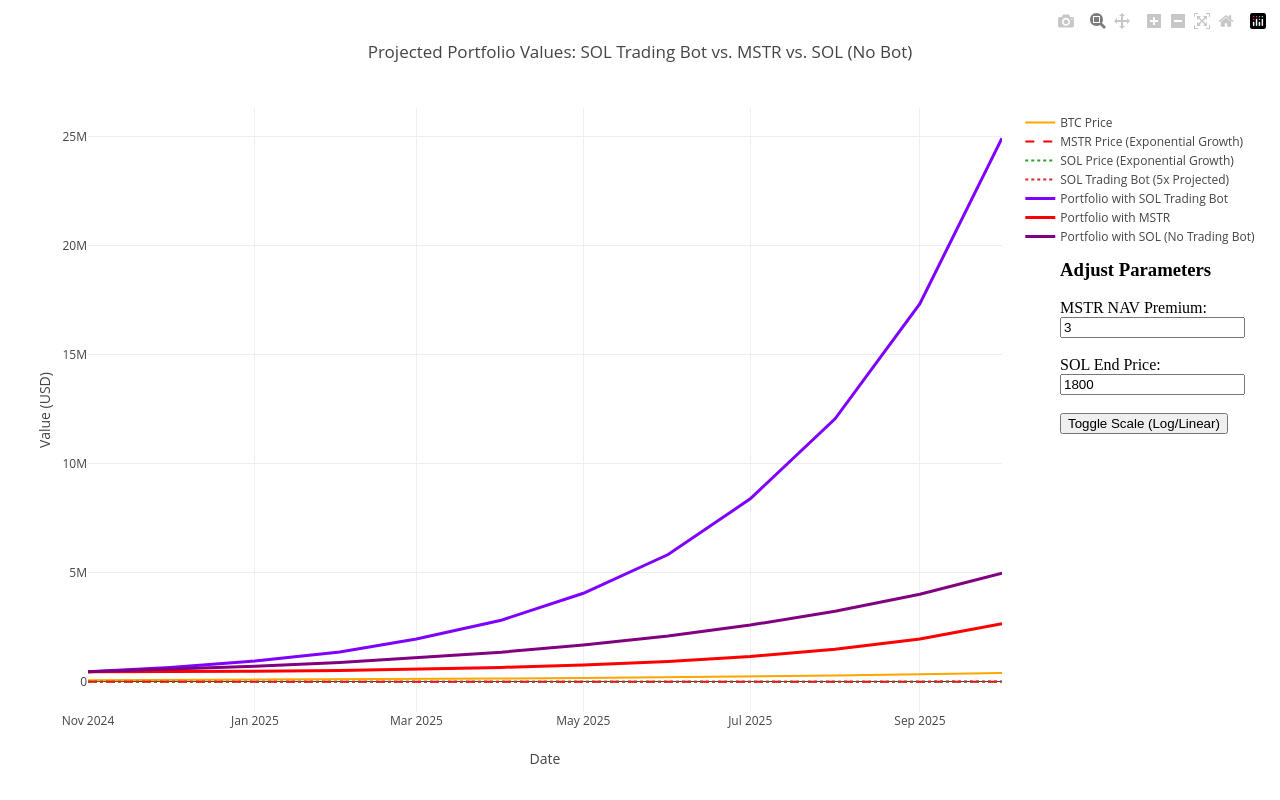
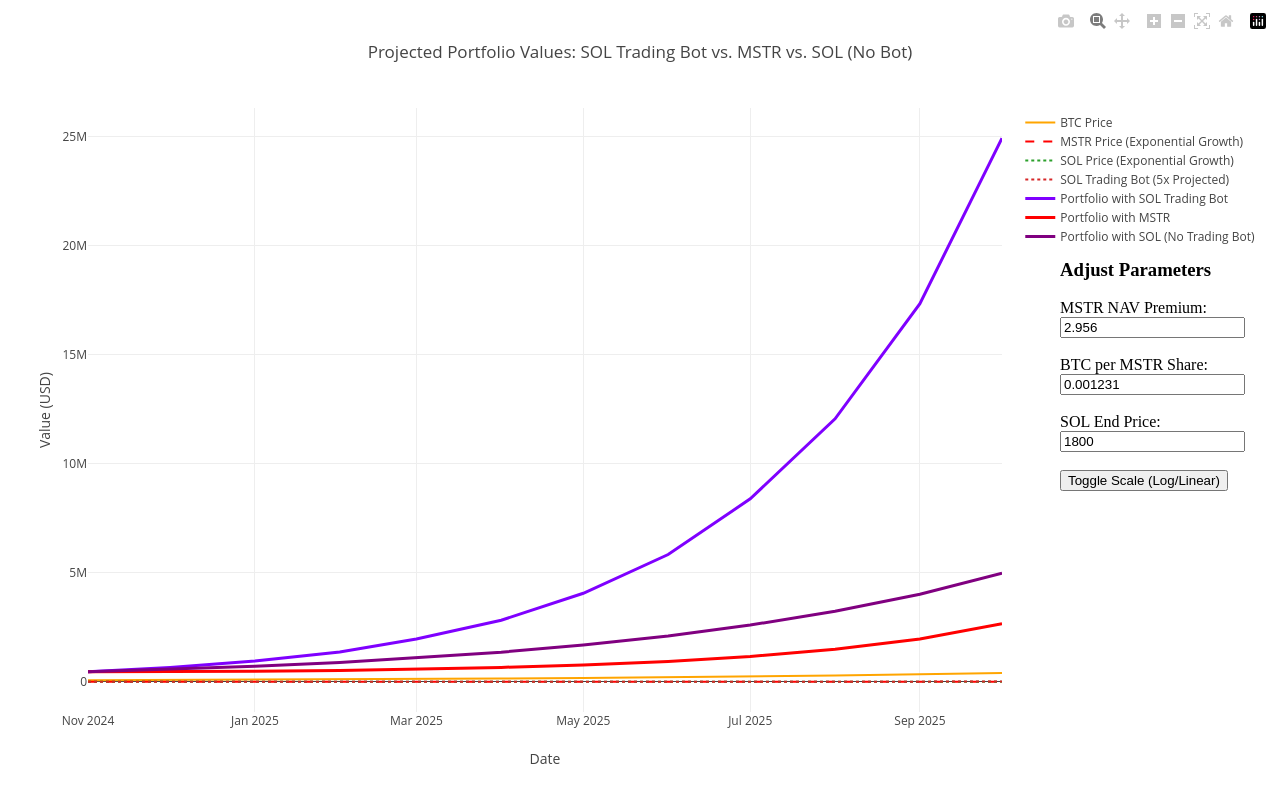
Before and after one commit to pablitomillenios2000/MSTR-SOL-Predictor, a plain HTML site: page index.html in a window 1280 px wide. Drawn offline with nearby package versions, Linux system fonts and the light colour scheme.

Commit message:
adjustments to inputs

```diff
--- a/index.html
+++ b/index.html
@@ -13,10 +13,15 @@
 <div id="controls" style="position: absolute; right: 20px; top: 30vh; width: 200px;">
     <h3>Adjust Parameters</h3>
     <label for="mstrNavPremium">MSTR NAV Premium:</label>
-    <input type="number" id="mstrNavPremium" value="3" step="0.1"><br><br>
+    <input type="number" id="mstrNavPremium" value="2.956" step="0.1"><br><br>
+
+<label for="initialNAVFactor">BTC per MSTR Share:</label>
+    <input type="number" id="initialNAVFactor" step="0.0001" value="0.001231"><br><br>
 
     <label for="solEndPrice">SOL End Price:</label>
-    <input type="number" id="solEndPrice" value="1800" step="10"><br><br>
+    <input type="number" id="solEndPrice" value="1800" step="100"><br><br>
+
+
     <button id="toggleScale">Toggle Scale (Log/Linear)</button>
 
 </div>
--- a/script.js
+++ b/script.js
@@ -171,3 +171,9 @@
     data = generateData();
     plotData(data, scaleType); // Update the chart with current scale
 });
+
+document.getElementById('initialNAVFactor').addEventListener('input', (event) => {
+    initialNAVFactor = parseFloat(event.target.value);
+    data = generateData();
+    plotData(data, scaleType); // Update the chart with current scale
+});
```
